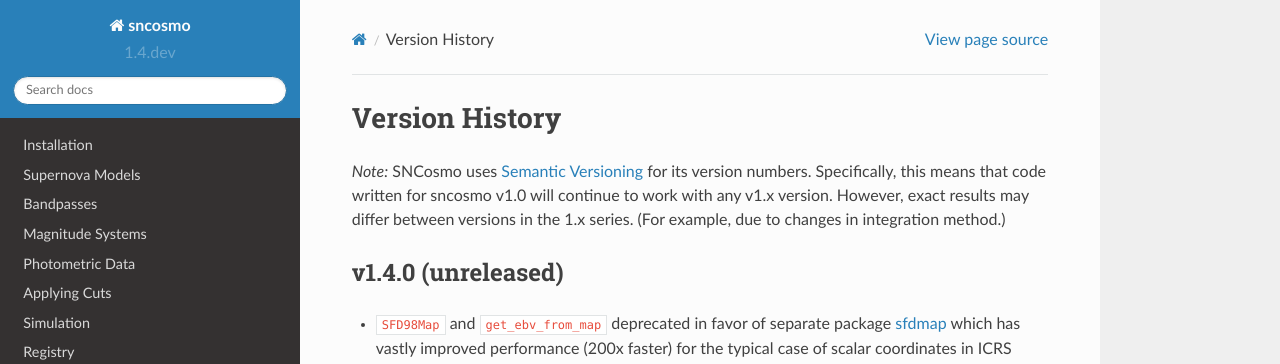
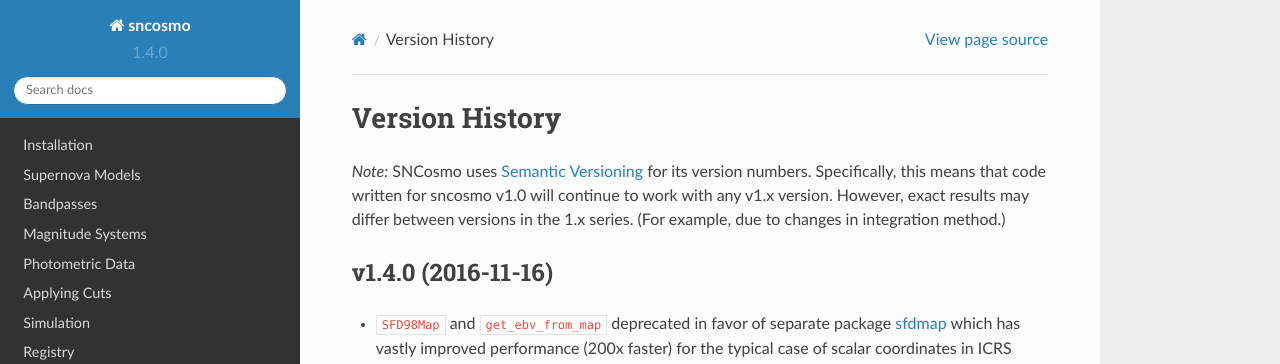
Before and after one commit to sncosmo/sncosmo, a Sphinx documentation site: the page built from docs/history.rst, in a window 1280 px wide and 900 px high. Shown: the top 364 px of the window. Built offline with Sphinx 7.4.7 and the Read the Docs theme 2.0.0, drawn with Linux system fonts in a browser that asks for light colours; pages that are not in the unit, such as notebooks, are missing from menus; the version number is read from the project's files by our own code.

Commit message:
prepare for v1.4.0 release

```diff
--- a/docs/contributing.rst
+++ b/docs/contributing.rst
@@ -169,7 +169,7 @@
 Yes, this could be more automated, but it isn't done very often,
 and involves some human verification.
 
-- Update ``docs/whatsnew.rst`` with a summary of the new version's changes.
+- Update ``docs/history.rst`` with a summary of the new version's changes.
 - Bump version in ``setup.py``.
 - Check copyright year in ``docs/conf.py``.
 - Build package and docs and check that docs look good.
--- a/docs/history.rst
+++ b/docs/history.rst
@@ -8,7 +8,7 @@
 exact results may differ between versions in the 1.x series. (For
 example, due to changes in integration method.)
 
-v1.4.0 (unreleased)
+v1.4.0 (2016-11-16)
 ===================
 
 - ``SFD98Map`` and ``get_ebv_from_map`` deprecated in favor of separate package
--- a/setup.py
+++ b/setup.py
@@ -52,7 +52,7 @@
 builtins._ASTROPY_PACKAGE_NAME_ = PACKAGENAME
 
 # VERSION should be PEP386 compatible (http://www.python.org/dev/peps/pep-0386)
-VERSION = '1.4.dev'
+VERSION = '1.4.0'
 
 # Indicates if this version is a release version
 RELEASE = 'dev' not in VERSION
```
